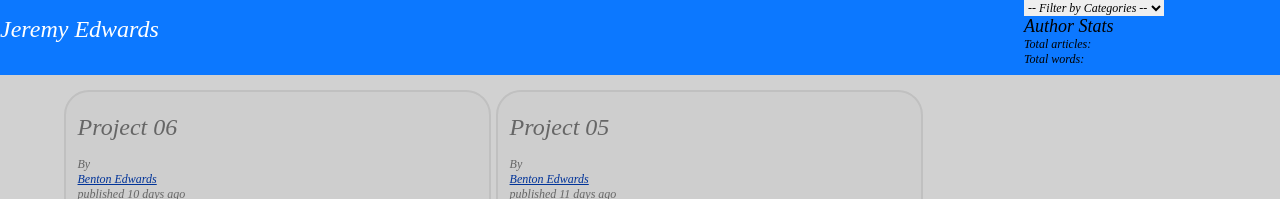
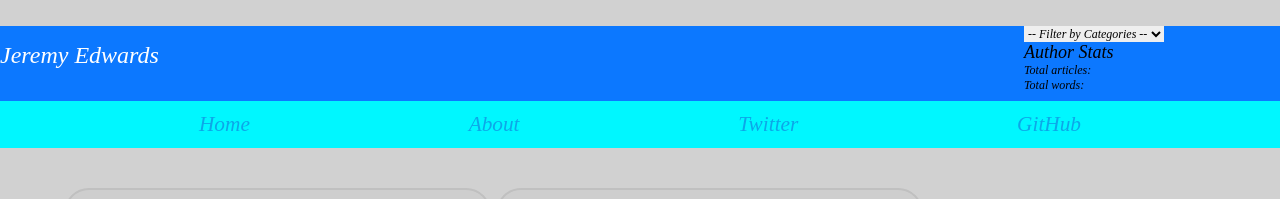
Before and after one commit to jeremytedwards/com, a plain HTML site: page www/v2/index.html in a window 1280 px wide. Shown: the top 199 px of the page. Drawn offline with nearby package versions, Linux system fonts and the light colour scheme; files that its build step writes are made by us from their sources.

Commit message:
Implemented top navigation and styles Started node paging

```diff
--- a/www/v2/css/b-styles.css
+++ b/www/v2/css/b-styles.css
@@ -35,7 +35,7 @@ a:hover {
 
 header {
     width: 100%;
-    height: 75px;
+
     background-color: rgba(12, 120, 255, 1.0);
     color: #fff;
 }
--- /dev/null
+++ b/www/v2/css/l-navigation.scss
@@ -0,0 +1,55 @@
+nav {
+  margin: 2% 0 2% 0;
+}
+
+nav a {
+  display: flex;
+  justify-content: flex-start;
+  text-decoration: none;
+  width: 20%;
+  color: #0ca7e8;
+  font-size: 2.369em;
+}
+
+nav ul {
+  background-color: #00f7ff;
+  display: none;
+  padding: 0;
+  list-style: none;
+}
+
+nav:hover ul {
+  display: block;
+  padding: 0 7% 0 15%;
+}
+
+nav li {
+  display: inline;
+  padding: 1% 0 1% 0;
+}
+
+nav li:hover{
+  background-color: #fff;
+}
+
+@media only screen and (min-width: 640px) {
+  .icon-menu {
+    display: none;
+  }
+
+  nav ul {
+    display: flex;
+    justify-content: space-around;
+    padding: 0 7% 0 7%;
+  }
+
+  nav:hover ul {
+    display: flex;
+    justify-content: space-around;
+    padding: 0 7% 0 7%;
+  }
+
+  nav a {
+    font-size: 1.777em;
+  }
+}
--- a/www/v2/index.html
+++ b/www/v2/index.html
@@ -9,6 +9,7 @@
     <link rel="stylesheet" href="css/normalize.css" />
     <link rel="stylesheet" href="css/b-styles.css" />
     <link rel="stylesheet" href="css/l-card.css" />
+    <link rel="stylesheet" href="css/l-navigation.css" />
 
     <!-- foundation -->
     <!--<link rel="stylesheet" href="css/foundation.min.css" />-->
@@ -56,6 +57,16 @@
 
             </ul>
         </div>
+
+        <nav class="main-nav">
+            <div class="icon-menu"></div>
+            <ul>
+                <li class="tab" data-content="articles"><a href="/" class="icon-home"> Home</a></li>
+                <li class="tab" data-content="about"><a href="/about" class="icon-address-book"> About</a></li>
+                <li><a href="http://twitter.com/brookr" target="_blank" class="icon-twitter3"> Twitter</a></li>
+                <li><a href="http://github.com/brookr" target="_blank" class="icon-github"> GitHub</a></li>
+            </ul>
+        </nav>
     </header>
 
     <main class="clearfix" >
```
Also changed, not shown: www/v2/js/package.json (added, +15 -0 lines), www/v2/js/routes.js (added, +8 -0 lines), www/v2/server.js (added, +25 -0 lines).
